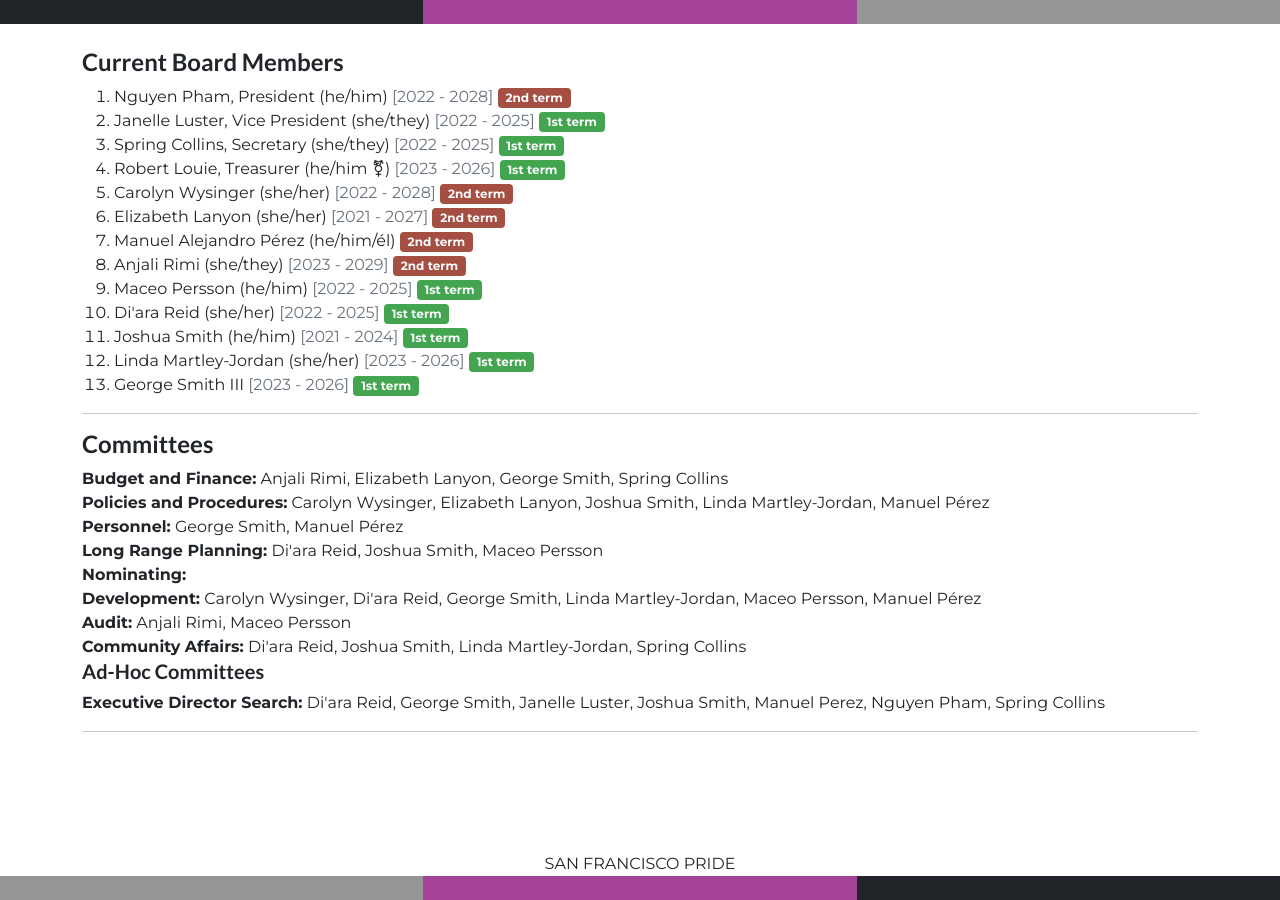
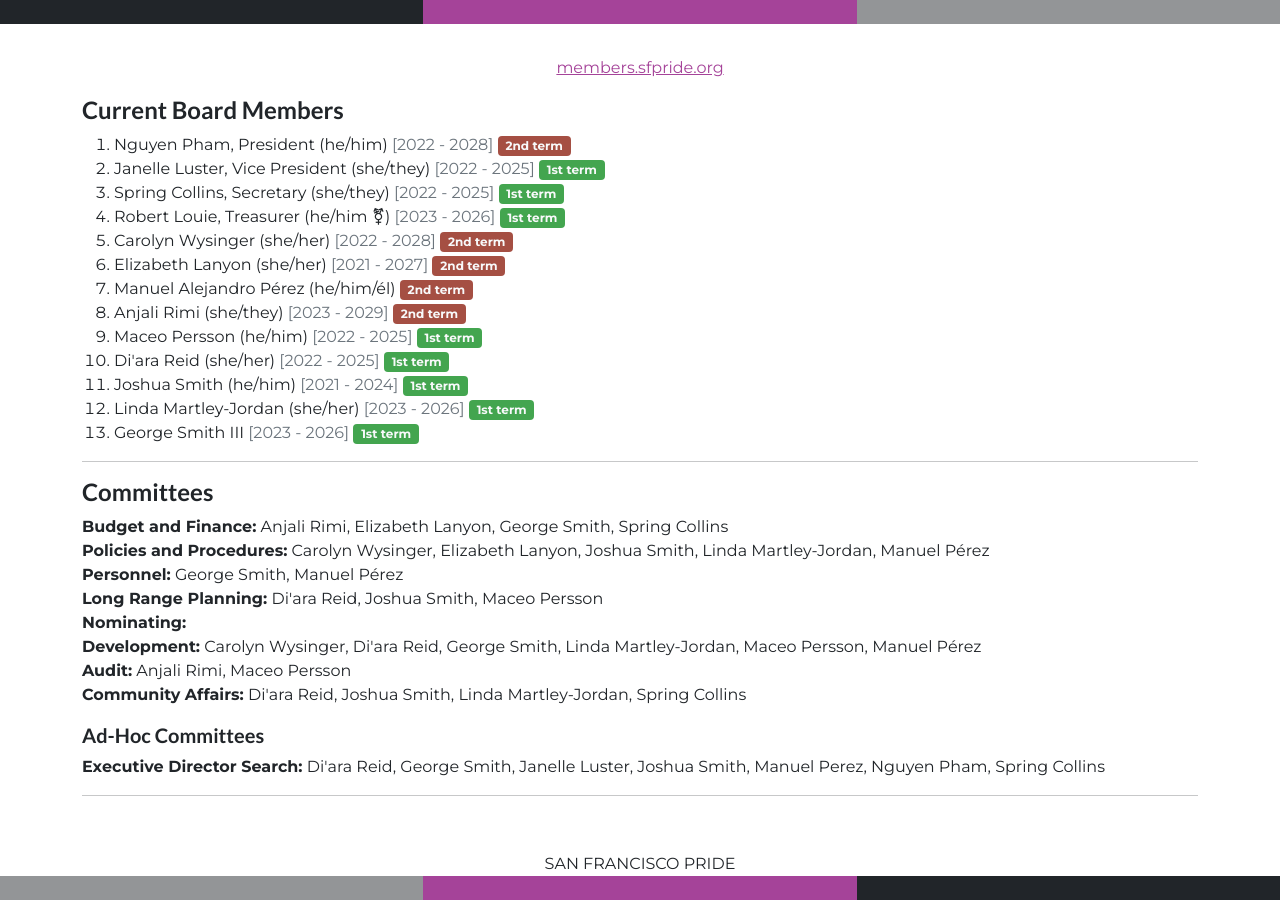
Before and after one commit to sfpride/members, a Jekyll site: the page built from board/list.html, in a window 1280 px wide. Built offline with Jekyll 4.4.1, drawn with Linux system fonts in a browser that asks for light colours.

Commit message:
add backlink

```diff
--- a/board/list.html
+++ b/board/list.html
@@ -13,6 +13,13 @@ permalink: board/list
     </div>
 
     <div class="row mt-5">
+        <div class="col mt-2">
+            <p class="text-center"><a href="/">members.sfpride.org</a></p>
+        </div>
+    </div>
+
+
+    <div class="row">
         <div class="col">
             <h4>Current Board Members</h4>
             <ol>
@@ -36,9 +43,9 @@ permalink: board/list
             <span class="fw-bold">Nominating:</span> {{site.data.board.committees.n}}<br>
             <span class="fw-bold">Development:</span> {{site.data.board.committees.d}}<br>
             <span class="fw-bold">Audit:</span> {{site.data.board.committees.a}}<br>
-            <span class="fw-bold">Community Affairs:</span> {{site.data.board.committees.ca}}
+            <span class="fw-bold">Community Affairs:</span> {{site.data.board.committees.ca}}<br>
 
-            <h5>Ad-Hoc Committees</h5>
+            <h5 class="mt-3">Ad-Hoc Committees</h5>
             <span class="fw-bold">Executive Director Search:</span> Di'ara Reid, George Smith, Janelle Luster, Joshua Smith, Manuel Perez, Nguyen Pham, Spring Collins<br>
             <hr>
         </div>
```
